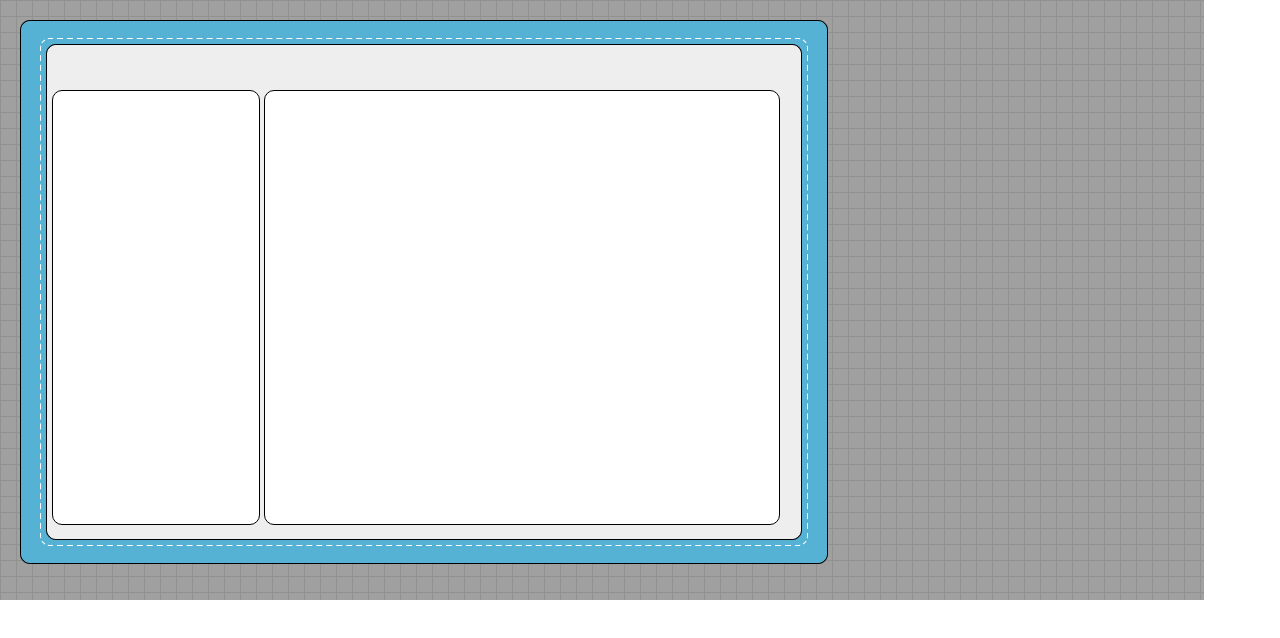
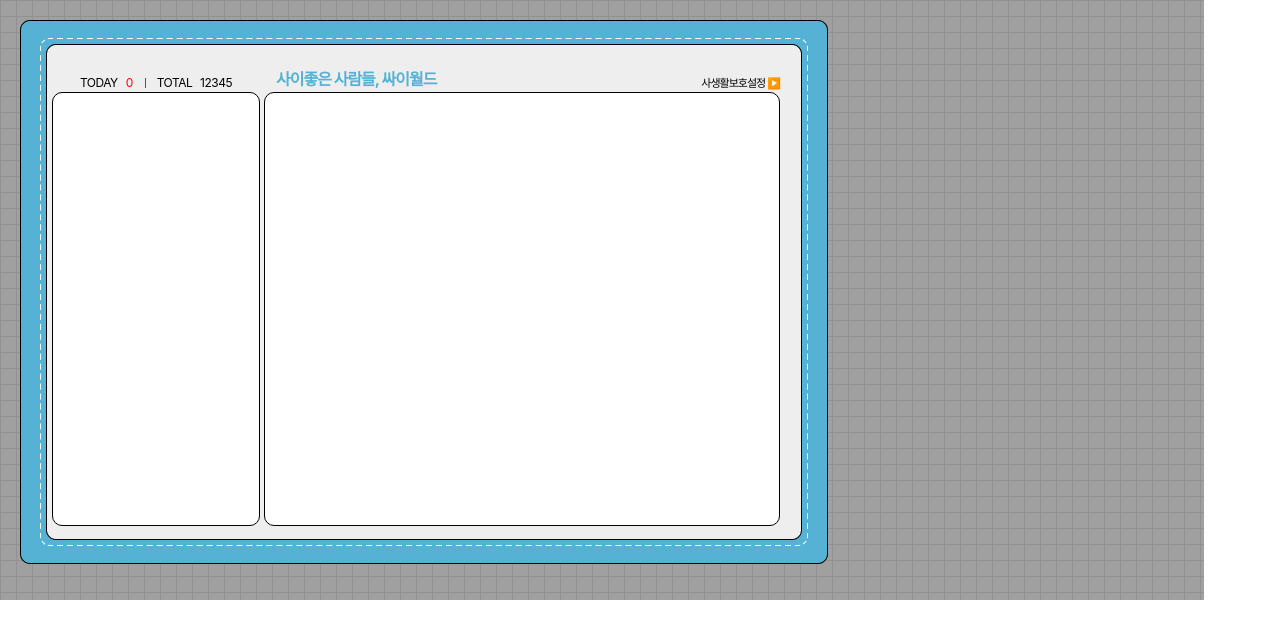
Before and after one commit to devjoylee/cyworld, a Next.js app: page / in a window 1280 px wide. Shown: the top 638 px of the page. Built offline with nearby package versions, Linux system fonts and the light colour scheme.

Commit message:
💄 add Header component

```diff
--- a/src/components/AppLayout/Layout.module.css
+++ b/src/components/AppLayout/Layout.module.css
@@ -20,7 +20,7 @@
   display: flex;
   position: relative;
   left: 52px;
-  top: 90px;
+  top: 68px;
   width: 728px;
-  height: 435px;
+  height: 434px;
 }
--- a/src/components/AppLayout/index.tsx
+++ b/src/components/AppLayout/index.tsx
@@ -1,5 +1,4 @@
-import { Contents } from '@components/Contents'
-import { Profile } from '@components/Profile'
+import { Header, Profile, Contents } from '@components'
 import styles from './Layout.module.css'
 
 interface Props {
@@ -10,6 +9,7 @@ export const AppLayout = ({ children }: Props) => {
   return (
     <div className={styles.bg}>
       <div className={styles.innerbox}>
+        <Header />
         <div className={styles.app_container}>
           <Profile />
           <Contents>{children}</Contents>
--- a/src/components/Contents/Contents.module.css
+++ b/src/components/Contents/Contents.module.css
@@ -1,3 +1,3 @@
 .contents {
-  width: 756px;
+  flex: 1;
 }
--- /dev/null
+++ b/src/components/Header/Header.module.css
@@ -0,0 +1,26 @@
+.header {
+  display: flex;
+  align-items: flex-end;
+  position: relative;
+  top: 66px;
+  left: 52px;
+  width: 728px;
+}
+
+.title {
+  font-size: 16px;
+  margin-left: 16px;
+  font-weight: bold;
+  letter-spacing: -1px;
+  color: #55b2d4;
+  flex: 1;
+}
+
+.option_btn {
+  font-size: 11px;
+  letter-spacing: -1px;
+}
+
+.option_btn b {
+  color: #ff6400;
+}
--- /dev/null
+++ b/src/components/Header/TodayCount/Today.module.css
@@ -0,0 +1,34 @@
+.today_count {
+  display: flex;
+  position: relative;
+  font-size: 12px;
+  letter-spacing: -0.5px;
+  width: 208px;
+  justify-content: center;
+}
+
+.today_count li span {
+  display: inline-block;
+  margin-left: 5px;
+}
+
+.today_count li + li {
+  margin-left: 12px;
+  padding-left: 12px;
+  position: relative;
+}
+
+.today_count li + li:before {
+  content: '';
+  position: absolute;
+  width: 1px;
+  height: 10px;
+  background: #555;
+  top: 50%;
+  left: 0;
+  transform: translateY(-50%);
+}
+
+.today span {
+  color: red;
+}
--- /dev/null
+++ b/src/components/Header/TodayCount/index.tsx
@@ -0,0 +1,14 @@
+import styles from './Today.module.css'
+
+export const TodayCount = () => {
+  return (
+    <ul className={styles.today_count}>
+      <li className={styles.today}>
+        TODAY <span>0</span>
+      </li>
+      <li>
+        TOTAL <span>12345</span>
+      </li>
+    </ul>
+  )
+}
--- /dev/null
+++ b/src/components/Header/index.tsx
@@ -0,0 +1,14 @@
+import styles from './Header.module.css'
+import { TodayCount } from './TodayCount'
+
+export const Header = () => {
+  return (
+    <div className={styles.header}>
+      <TodayCount />
+      <h1 className={styles.title}>사이좋은 사람들, 싸이월드</h1>
+      <span className={styles.option_btn}>
+        사생활보호설정 <b>▶️</b>
+      </span>
+    </div>
+  )
+}
--- a/src/components/Profile/Profile.module.css
+++ b/src/components/Profile/Profile.module.css
@@ -1,4 +1,4 @@
 .profile {
-  width: 304px;
+  width: 208px;
   margin-right: 4px;
 }
--- /dev/null
+++ b/src/components/index.ts
@@ -0,0 +1,3 @@
+export { Header } from '@components/Header'
+export { Profile } from '@components/Profile'
+export { Contents } from '@components/Contents'
```
